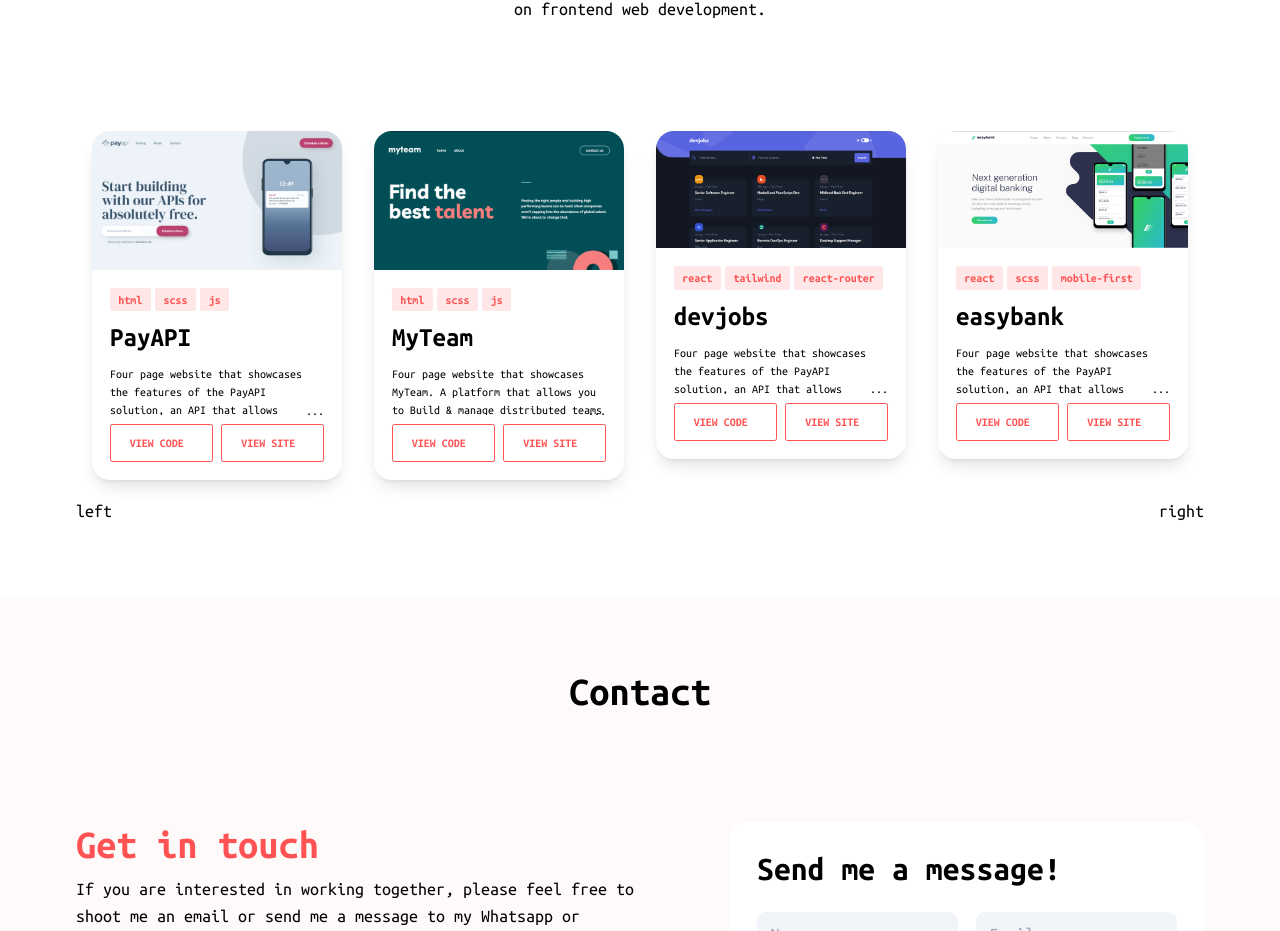
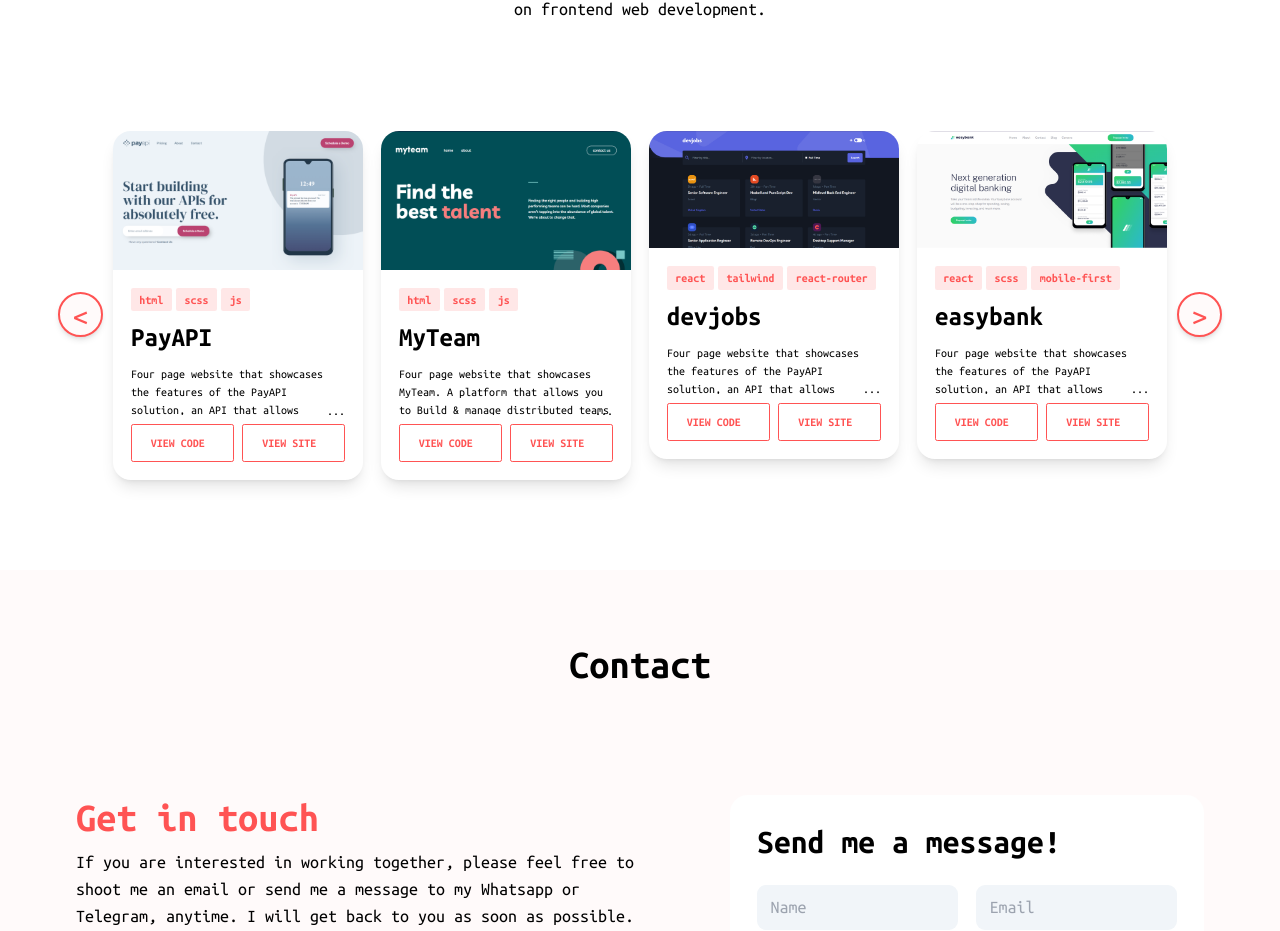
Before and after one commit to simonhernandez/react-portfolio, a React (Vite) app: page / in a window 1280 px wide. Shown: the part 3190-4121 px from the top of the page. Built offline with nearby package versions, Linux system fonts and the light colour scheme.

Commit message:
add: styles

```diff
--- a/src/components/Portfolio.jsx
+++ b/src/components/Portfolio.jsx
@@ -23,8 +23,8 @@ const Portfolio = () => {
 
         <div></div>
 
-        <div>
-          <ul className="flex flex-wrap justify-around gap-y-8 gap-x-0">
+        <div className="relative">
+          <ul className="flex flex-wrap justify-center gap-y-8 gap-x-4">
             {projects
               .slice(currentStartIndex, currentStartIndex + MAX_SHOWN_CARDS)
               .map((project, index) => {
@@ -35,17 +35,18 @@ const Portfolio = () => {
                 );
               })}
           </ul>
-          <div className="flex justify-between mt-4">
-            <button
+          <button
+          className="absolute -left-4 top-0 bottom-0 my-auto text-[32px] text-primary bg-primary_very_light w-10 h-10 rounded-full border-primary border-2 flex justify-center items-center shadow-md"
               onClick={() =>
                 setCurrentStartIndex((prev) =>
                   currentStartIndex === 0 ? 0 : prev - 1
                 )
               }
             >
-              left
+              {'<'}
             </button>
             <button
+            className="absolute -right-4 top-0 bottom-0 my-auto text-[32px] text-primary bg-primary_very_light w-10 h-10 rounded-full border-primary border-2 flex justify-center items-center shadow-md"
               onClick={() =>
                 setCurrentStartIndex((prev) =>
                   currentStartIndex === projects.length - MAX_SHOWN_CARDS
@@ -54,8 +55,10 @@ const Portfolio = () => {
                 )
               }
             >
-              right
+              {'>'}
             </button>
+          <div className="flex justify-between mt-4">
+
           </div>
         </div>
       </Wrapper>
```
